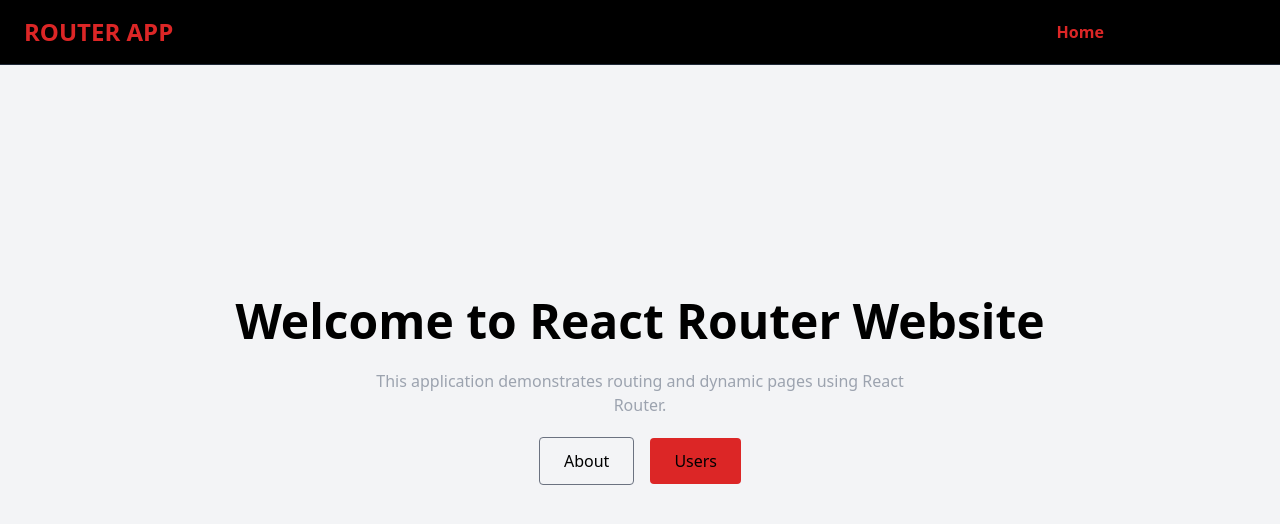
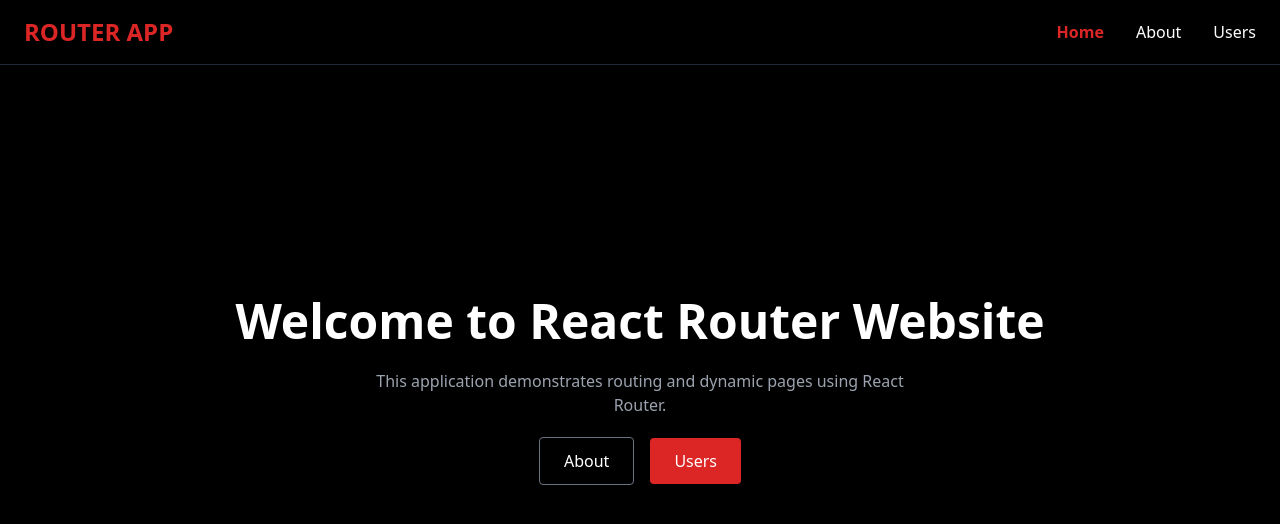
Before and after one commit to Karthik9633/react-router, a React (Vite) app: page / in a window 1280 px wide. Shown: the top 524 px of the page. Built offline with nearby package versions, Linux system fonts and the light colour scheme.

Commit message:
theme was changed

```diff
--- a/src/App.jsx
+++ b/src/App.jsx
@@ -3,7 +3,7 @@
 
 function App() {
   return (
-    <div className="bg-gray-100 min-h-screen">
+    <div className="bg-black min-h-screen text-white">
       <Navbar />
       <Outlet />
     </div>
```
